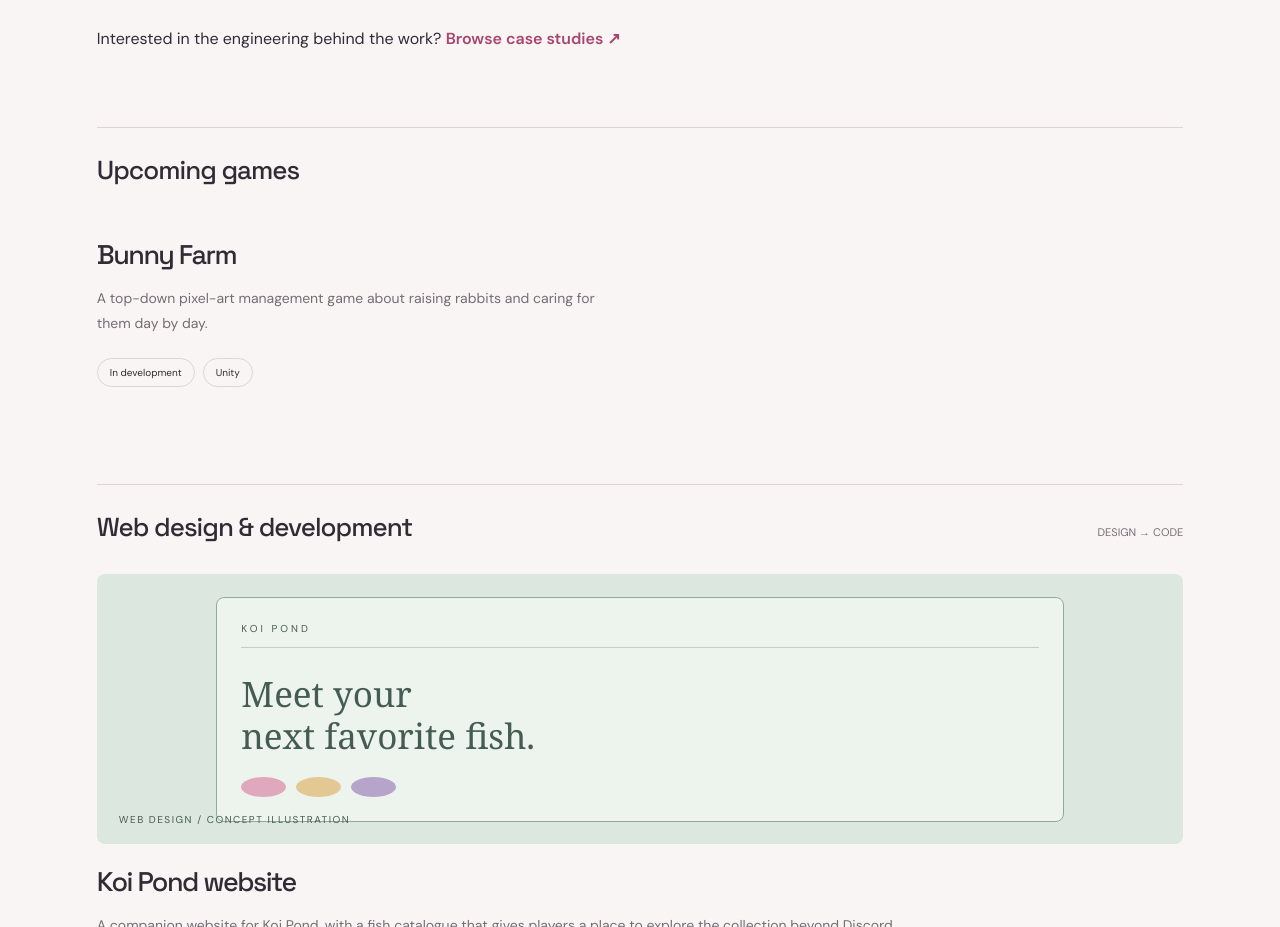
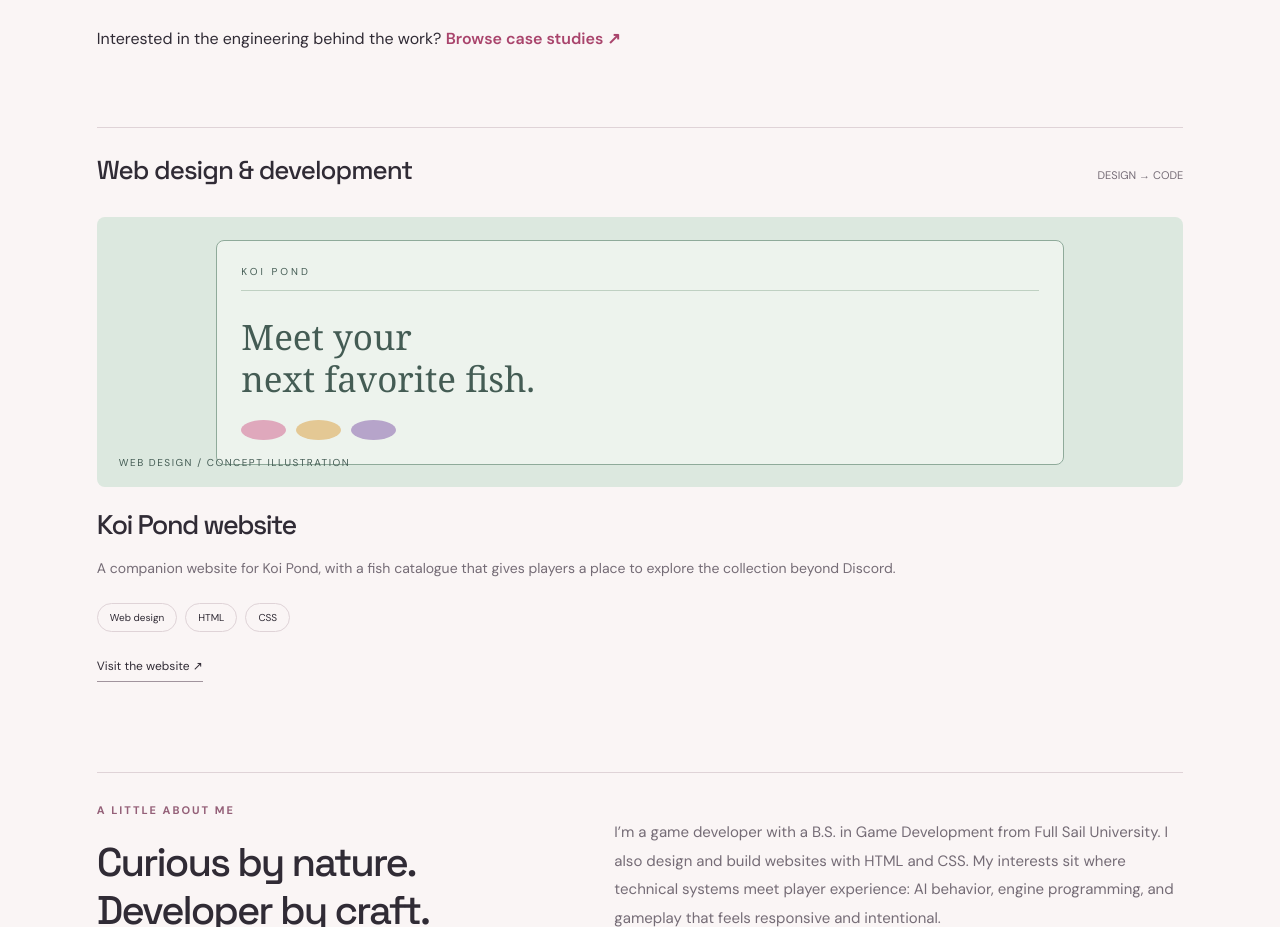
Before and after one commit to devbxnny/devbxnny.github.io, a plain HTML site: page index.html in a window 1280 px wide. Shown: the part 1200-2127 px from the top of the page. Drawn offline with Linux system fonts and the light colour scheme.

Commit message:
Revert Bunny Farm listing pending preview

```diff
--- a/index.html
+++ b/index.html
@@ -133,27 +133,6 @@
           </div>
         </article>
         <p class="study-teaser">Interested in the engineering behind the work? <a href="studies/index.html">Browse case studies ↗</a></p>
-      </section>
-      <section id="upcoming" aria-labelledby="upcoming-title" style="margin-top:75px">
-        <div class="section-top">
-          <h2 id="upcoming-title">
-            Upcoming games
-          </h2>
-        </div>
-        <div class="small-projects">
-          <article id="bunny-farm">
-            <h3>
-              Bunny Farm
-            </h3>
-            <p>
-              A top-down pixel-art management game about raising rabbits and caring for them day by day.
-            </p>
-            <div class="tags">
-              <span>In development</span>
-              <span>Unity</span>
-            </div>
-          </article>
-        </div>
       </section>
       <section id="web" style="margin-top:75px">
         <div class="section-top">
```
